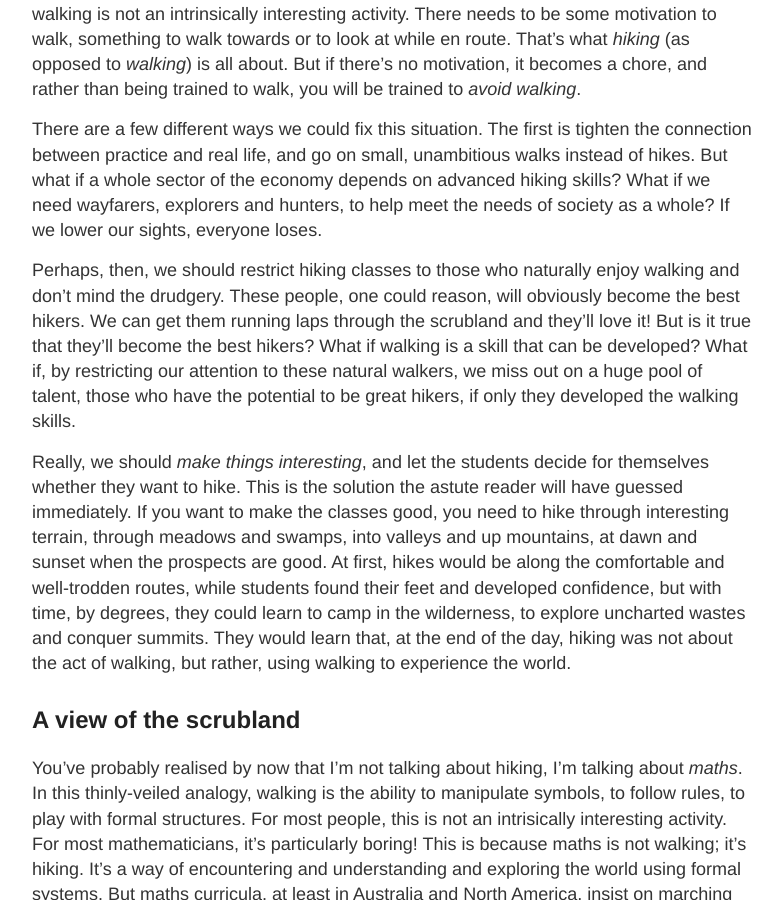
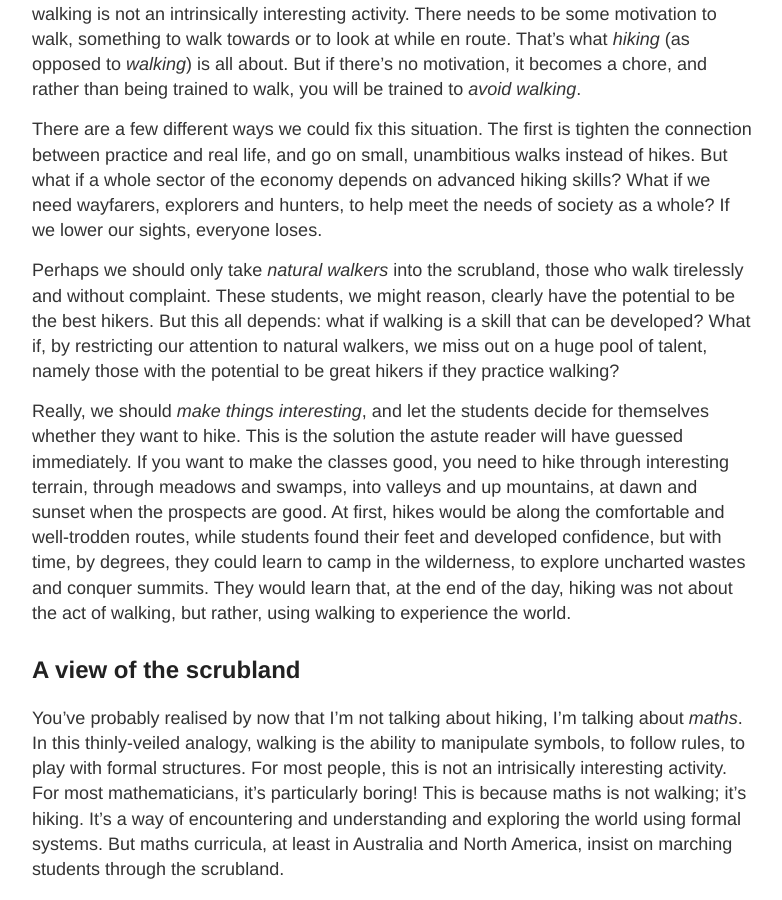
Before and after one commit to hapax/hapax.github.io, a Jekyll site: the page built from assets/teaching.md, in a window 1280 px wide and 900 px high, scrolled down 506 px. Shown: the whole window, without its empty margins (248-1030 px from the left). Built offline with Jekyll 4.4.1, drawn with Linux system fonts in a browser that asks for light colours; our own code applies the rules of GitHub Pages for plain Markdown files; formulas are drawn with MathJax 3; a script that is not in the unit is left out; some of the changed text lies outside the part shown.

Commit message:
Update teaching.md

```diff
--- a/assets/teaching.md
+++ b/assets/teaching.md
@@ -43,15 +43,15 @@ What if we need wayfarers, explorers and hunters, to help meet the
 needs of society as a whole?
 If we lower our sights, everyone loses.
 
-Perhaps, then, we should restrict hiking classes to those who naturally enjoy
-walking and don't mind the drudgery.
-These people, one could reason, will obviously become the best hikers.
-We can get them running laps through the scrubland and they'll love it!
-But is it true that they'll become the best hikers?
-What if walking is a skill that can be developed?
-What if, by restricting our attention to these natural walkers, we
-miss out on a huge pool of talent, those who have the potential to be
-great hikers, if only they developed the walking skills.
+Perhaps we should only take *natural walkers* into the scrubland,
+those who walk tirelessly and without complaint.
+These students, we might reason, clearly have the potential to be the
+best hikers.
+But this all depends: what if walking is a skill that can be
+developed?
+What if, by restricting our attention to natural walkers, we
+miss out on a huge pool of talent, namely those with the potential to
+be great hikers if they practice walking?
 
 Really, we should *make things interesting*, and let the students
 decide for themselves whether they want to hike.
@@ -431,3 +431,12 @@ likely to lead to resentment; the teacher can justify the whole
 enterprise.
 
 If we lower our sights, society as a whole could lose out.
+
+Perhaps, then, we should restrict hiking classes to those who naturally enjoy
+walking and don't mind the drudgery.
+
+These people, one could reason, will obviously become the best hikers.
+We can get them running laps through the scrubland and they'll love it!
+But is it true that they'll become the best hikers?
+
+be great hikers, if only they developed the walking skills.
```
